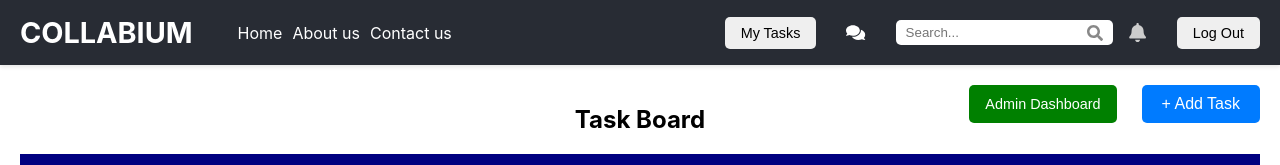
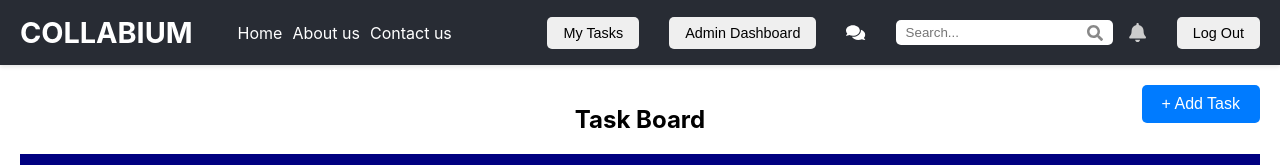
Before and after one commit to KianShirvani/TheChosenOnes, a React (Create React App) app in the folder frontend/: page /tasks in a window 1280 px wide. Shown: the top 165 px of the page. Built offline with nearby package versions, Linux system fonts and the light colour scheme; no server answers; sample sign-in values are in the browser's storage.

Commit message:
onlu admin can see"admindashboard" button

```diff
--- a/frontend/src/components/Header.js
+++ b/frontend/src/components/Header.js
@@ -58,6 +58,15 @@ const Header = () => {
                         My Tasks
                     </button>
                 )}
+                {isLoggedIn && role  === "admin" && (
+          <button
+            className="btn adminButton"
+            onClick={() => navigate("/admindashboard")}
+            style={{ marginRight: "15px" }}
+          >
+            Admin Dashboard
+          </button>
+        )}
 
                 {/* Chat icon directing users to the /chat page if logged in, otherwise to sign up */}
                 <FaComments
--- a/frontend/src/components/TaskBoard.js
+++ b/frontend/src/components/TaskBoard.js
@@ -4,9 +4,9 @@ import AddTask from "./AddTask";
 import SearchBar from "./SearchBar";
 import { useNavigate } from "react-router-dom";
 import { NotificationContext } from "./NotificationContext";
-const token = localStorage.getItem("token");
-const role = localStorage.getItem("role");
-const isLoggedIn = !!token && token !== "logged_out";
+ const token = localStorage.getItem("token");
+    const role = localStorage.getItem("role");
+    const isLoggedIn = !!token && token !== "logged_out";
 const TaskBoard = () => {
   const navigate = useNavigate();
   const [tasks, setTasks] = useState({
@@ -24,9 +24,6 @@ const TaskBoard = () => {
   const [isModalOpen, setIsModalOpen] = useState(false);
   const [editingTask, setEditingTask] = useState(null);
 
-  const [token, setToken] = useState(localStorage.getItem("token"));
-  const [role, setRole] = useState(localStorage.getItem("role"));
-  const [isLoggedIn, setIsLoggedIn] = useState(!!token && token !== "logged_out");
   // State to store available users fetched from the database
   const [availableUsers, setAvailableUsers] = useState([]);
 
@@ -278,15 +275,7 @@ const TaskBoard = () => {
       <h2>Task Board</h2>
       <SearchBar />
       <div style={styles.buttonContainer}>
-      {isLoggedIn && role  === "admin" && (
-          <button
-            className="btn adminButton"
-            onClick={() => navigate("/admindashboard")}
-            style={{ marginRight: "15px",background: "green", color: "white" }}
-          >
-            Admin Dashboard
-          </button>
-        )}
+
         <button onClick={() => {  setEditingTask(null);  setIsModalOpen(true);}} style={styles.addButton}>+ Add Task</button>
       </div>
 
```
